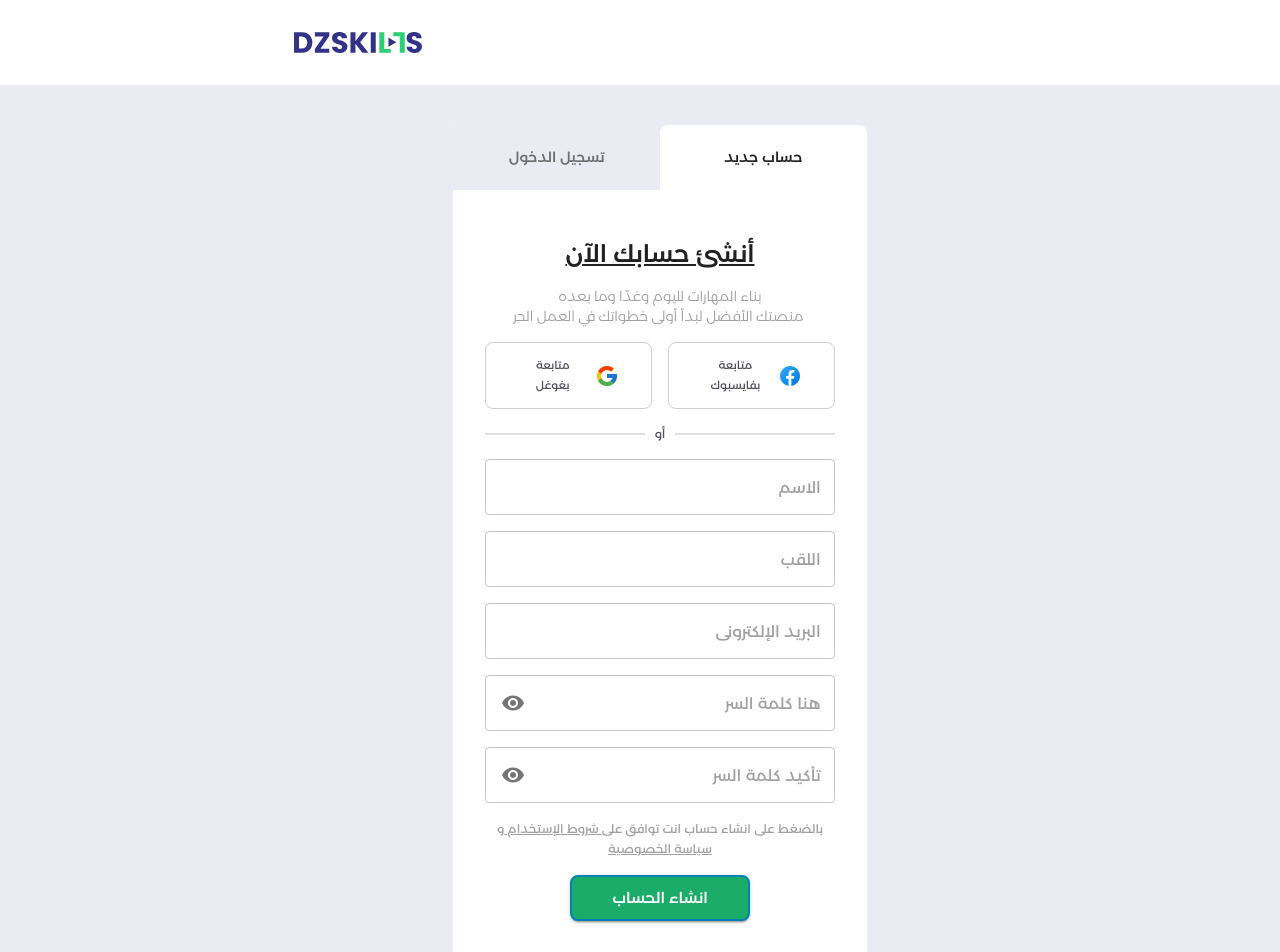
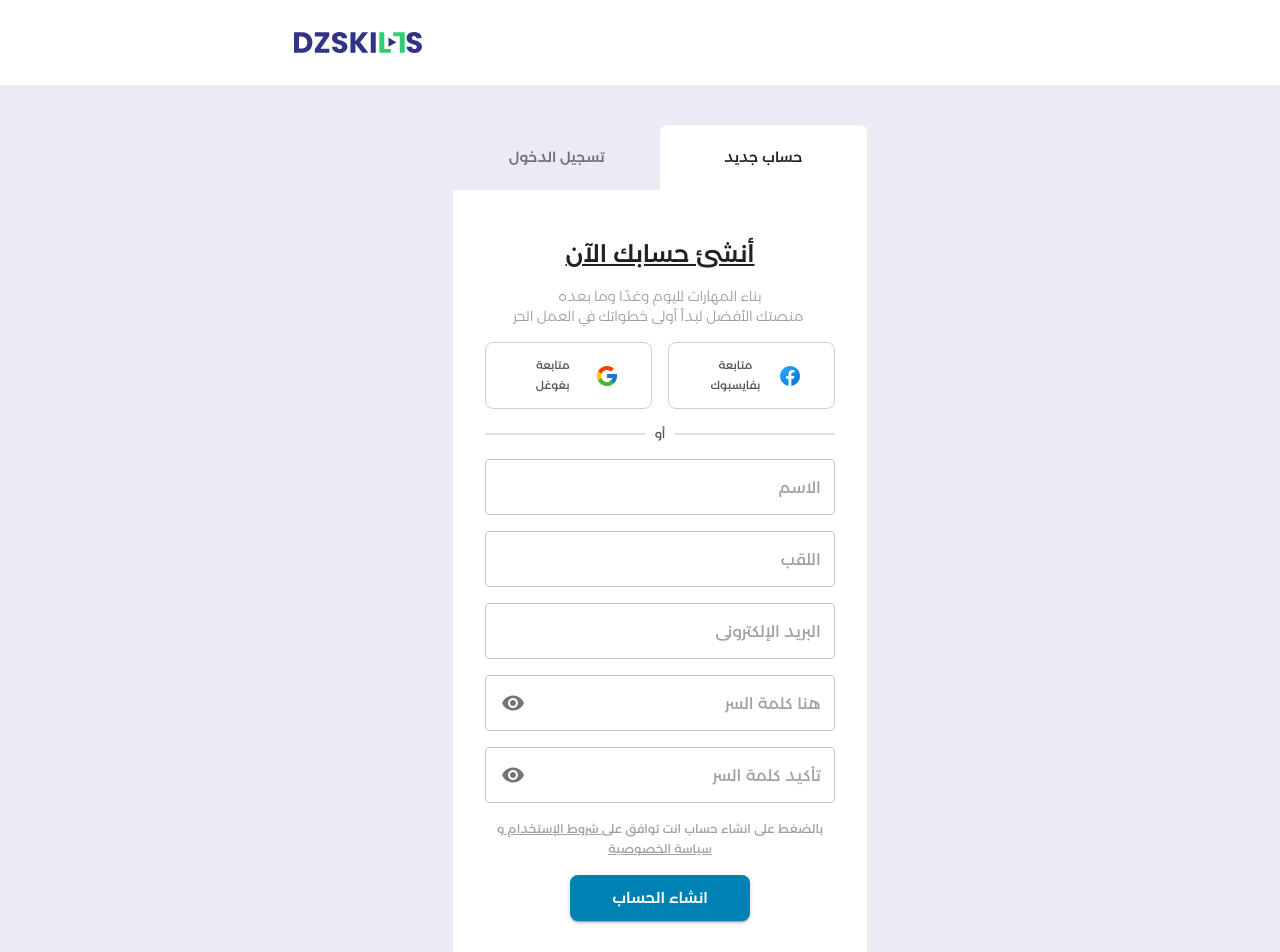
Before and after one commit to Spounka/DzSkills-Frontend, a React (Vite) app: page /login in a window 1280 px wide. Shown: the top 952 px of the page. Built offline with nearby package versions, Linux system fonts and the light colour scheme.

Commit message:
forced border radius style for main button

```diff
--- a/src/components/ui/MainButton.tsx
+++ b/src/components/ui/MainButton.tsx
@@ -11,11 +11,12 @@ export function MainButton({ text, color, sx, ...other }: props) {
     const theme = useTheme();
 
     return <Button size="large" variant="contained" sx={{
+        bgcolor: `${color || theme.palette.secondary.main}`,
         color: 'white',
         border: `${color || theme.palette.secondary.main} 2px solid`,
         alignSelf: 'center',
         px: 5,
-        borderRadius: '.5rem',
+        borderRadius: '.5rem .5rem .5rem .5rem !important',
         transition: 'ease-in-out',
         transitionProperty: 'all',
         transitionDuration: '200ms',
@@ -25,7 +26,6 @@ export function MainButton({ text, color, sx, ...other }: props) {
             border: `${color} 2px solid`,
             color: `${color}`,
         }
-
     }}
         {...other}
 
```
